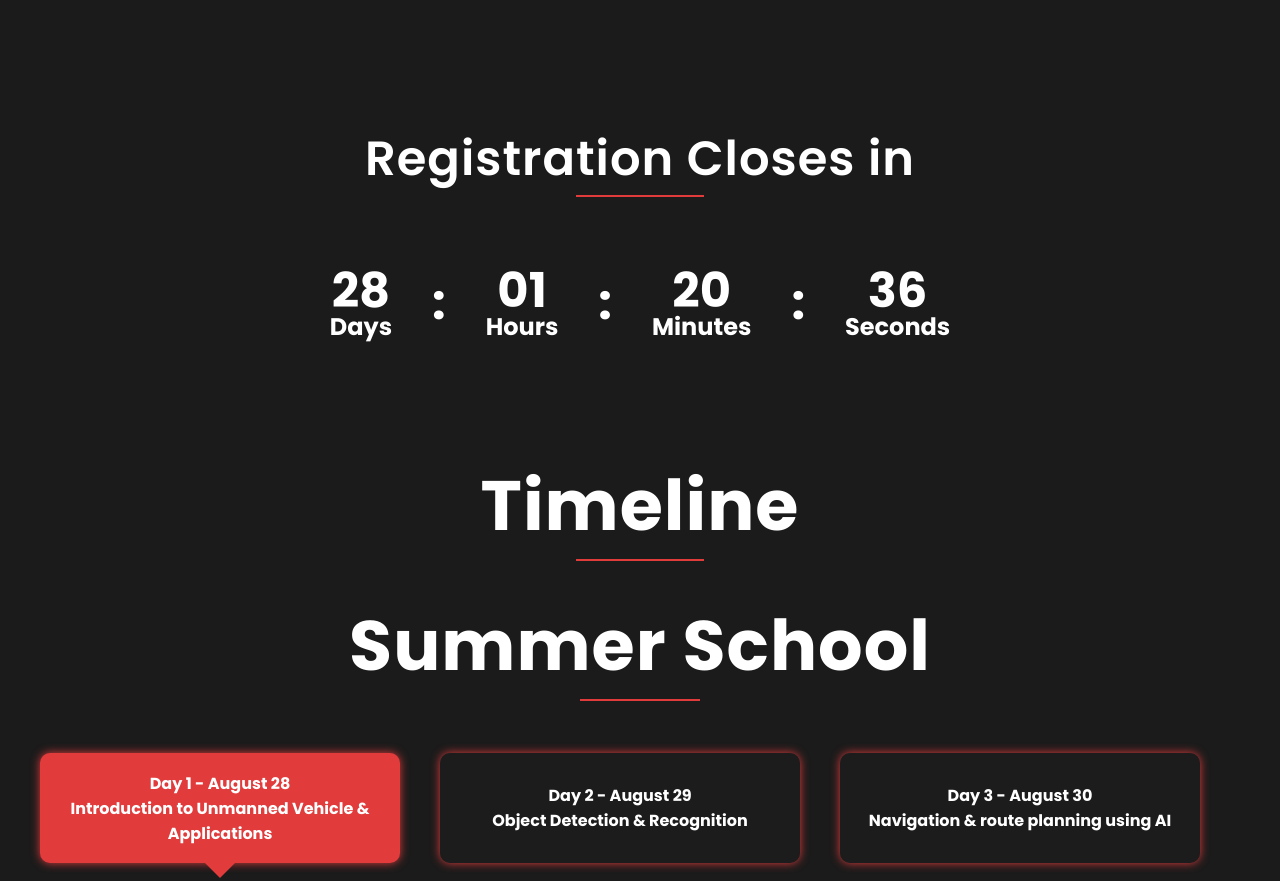
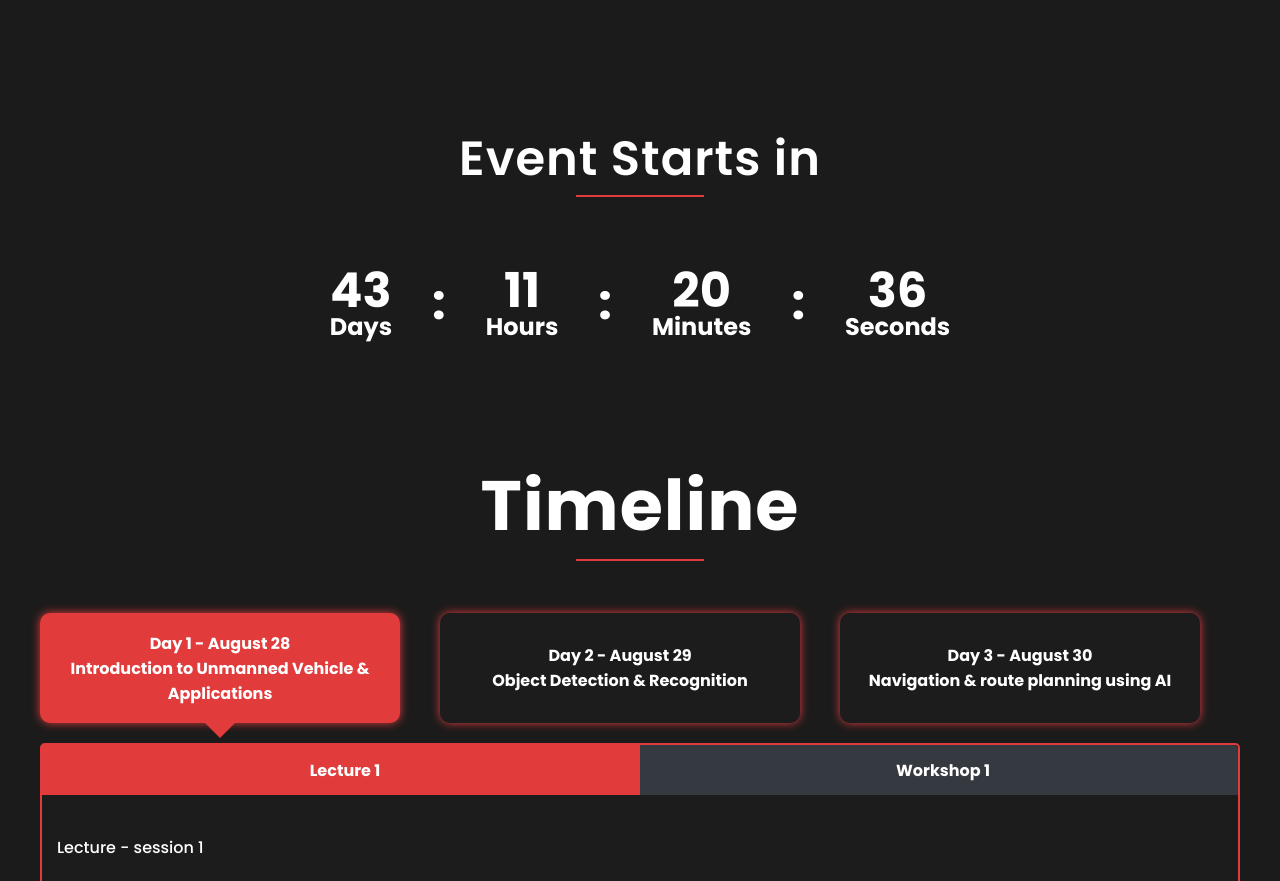
Before and after one commit to jayanth137/Summer_School_Cis, a React (Create React App) app: page / in a window 1280 px wide. Shown: the part 940-1821 px from the top of the page. Built offline with nearby package versions, Linux system fonts and the light colour scheme.

Commit message:
event starts in

```diff
--- a/src/component/CountdownSection/CountdownSection.jsx
+++ b/src/component/CountdownSection/CountdownSection.jsx
@@ -16,7 +16,7 @@ const CountdownSection = () => {
       >
         <div className="event_countdown_main">
           <div>
-            <h1>Registration Closes in </h1>
+            <h1>Event Starts in </h1>
             <hr style={{ marginBottom: '70px' }} />
             {/* <h1>TBA</h1> */}
             <Timer />
--- a/src/component/CountdownSection/Timer.js
+++ b/src/component/CountdownSection/Timer.js
@@ -16,7 +16,7 @@ function getTimeLeft(endTime) {
 }
 
 function Timer() {
-  const endTime = new Date('2023-08-12T24:00:00').getTime();
+  const endTime = new Date('2023-08-28T10:00:00').getTime();
 
   const [timeLeft, setTimeLeft] = useState(getTimeLeft(endTime));
   const screenWidth = window.innerWidth;
--- a/src/component/EventTimeline/Timeline.jsx
+++ b/src/component/EventTimeline/Timeline.jsx
@@ -8,8 +8,6 @@ const Timeline = () => {
   return (
     <div className="headers-timeline_main">
       <div className="headers-timeline">
-        <h1>Summer School</h1>
-        <hr />
         <div className="row-one">
           <div className="headers">
             <div
```
